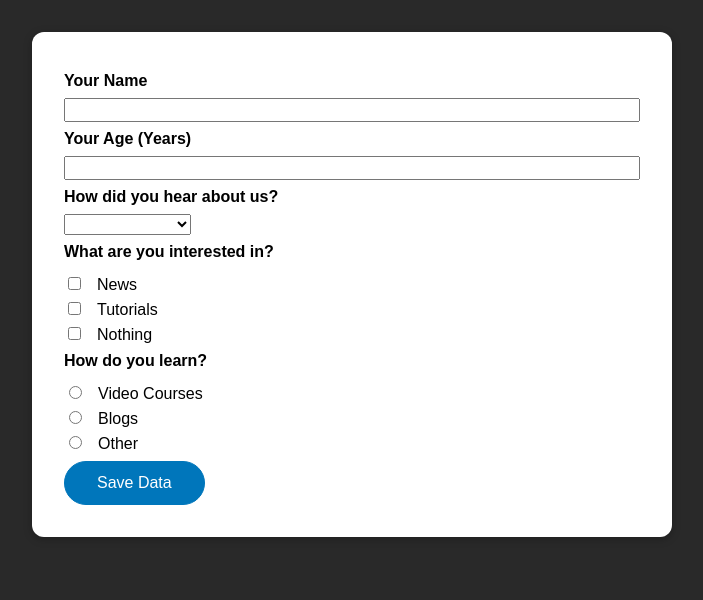
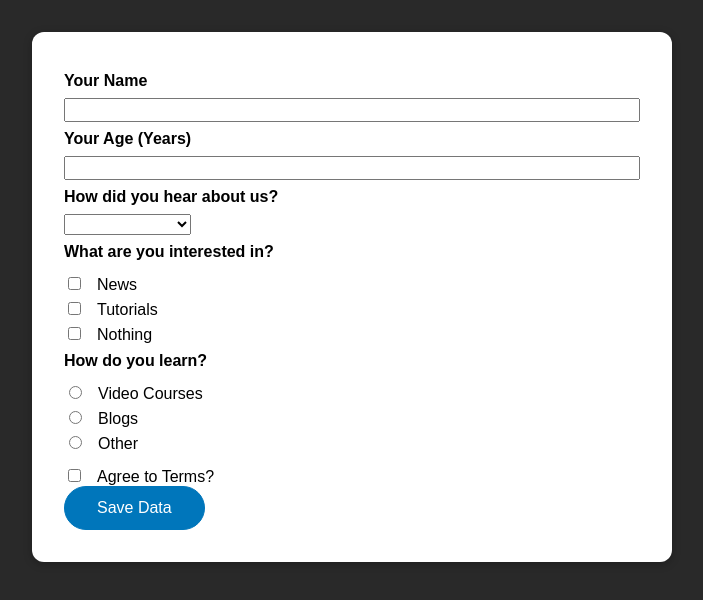
Before and after one commit to northernocean/learning-js-vue, a Vue app: page / in a window 1280 px wide. Shown: the top 600 px of the page, without its empty margins (288-991 px from the left). Built offline with nearby package versions, Linux system fonts and the light colour scheme; the HTML template or start-up script is replaced by a standard one.

Commit message:
binding a single checkbox (true/false)

```diff
--- a/src/components/TheForm.vue
+++ b/src/components/TheForm.vue
@@ -2,15 +2,15 @@
   <form @submit.prevent="submitForm">
     <div class="form-control">
       <label for="user-name">Your Name</label>
-      <input id="user-name" name="user-name" type="text" v-model="userName">
+      <input id="user-name" name="user-name" type="text" v-model="userName" />
     </div>
     <div class="form-control">
       <label for="age">Your Age (Years)</label>
-      <input id="age" name="age" type="number" v-model="userAge">
+      <input id="age" name="age" type="number" v-model="userAge" />
     </div>
     <div class="form-control">
       <label for="referrer">How did you hear about us?</label>
-    <select id="referrer" name="referrer" v-model="referrer">
+      <select id="referrer" name="referrer" v-model="referrer">
         <option value="google">Google</option>
         <option value="wom">Word of mouth</option>
         <option value="newspaper">Newspaper</option>
@@ -19,32 +19,77 @@
     <div class="form-control">
       <h2>What are you interested in?</h2>
       <div>
-        <input id="interest-news" name="interest" type="checkbox" value="news" v-model="interests"/>
+        <input
+          id="interest-news"
+          name="interest"
+          type="checkbox"
+          value="news"
+          v-model="interests"
+        />
         <label for="interest-news">News</label>
       </div>
       <div>
-        <input id="interest-tutorials" name="interest" type="checkbox" value="tutorials" v-model="interests" />
+        <input
+          id="interest-tutorials"
+          name="interest"
+          type="checkbox"
+          value="tutorials"
+          v-model="interests"
+        />
         <label for="interest-tutorials">Tutorials</label>
       </div>
       <div>
-        <input id="interest-nothing" name="interest" type="checkbox" value="nothing" v-model="interests" />
+        <input
+          id="interest-nothing"
+          name="interest"
+          type="checkbox"
+          value="nothing"
+          v-model="interests"
+        />
         <label for="interest-nothing">Nothing</label>
       </div>
     </div>
     <div class="form-control">
       <h2>How do you learn?</h2>
       <div>
-        <input id="how-video" name="how" type="radio" value="videos" v-model="learnBy" />
+        <input
+          id="how-video"
+          name="how"
+          type="radio"
+          value="videos"
+          v-model="learnBy"
+        />
         <label for="how-video">Video Courses</label>
       </div>
       <div>
-        <input id="how-blogs" name="how" type="radio" value="blogs" v-model="learnBy" />
+        <input
+          id="how-blogs"
+          name="how"
+          type="radio"
+          value="blogs"
+          v-model="learnBy"
+        />
         <label for="how-blogs">Blogs</label>
       </div>
       <div>
-        <input id="how-other" name="how" type="radio" value="other" v-model="learnBy" />
+        <input
+          id="how-other"
+          name="how"
+          type="radio"
+          value="other"
+          v-model="learnBy"
+        />
         <label for="how-other">Other</label>
       </div>
+    </div>
+    <div>
+      <input
+        id="terms-agreement"
+        name="terms-agreement"
+        type="checkbox"
+        v-model="termsAgreed"
+      />
+      <label for="terms-agreement">Agree to Terms?</label>
     </div>
     <div>
       <button>Save Data</button>
@@ -61,20 +106,22 @@ export default {
       referrer: null,
       interests: [],
       learnBy: null,
+      termsAgreed: false,
     };
   },
   methods: {
     submitForm() {
-      console.log("-------------------");
-      console.log("submitting form ...");
-      console.log("userName: ", this.userName);
-      console.log("age: ", this.age);
-      console.log("referrer: ", this.referrer);
-      console.log("interests: ", this.interests);
-      console.log("learnBy: ", this.learnBy);
-      console.log("-------------------");
-    }
-  }
+      console.log('-------------------');
+      console.log('submitting form ...');
+      console.log('userName: ', this.userName);
+      console.log('age: ', this.age);
+      console.log('referrer: ', this.referrer);
+      console.log('interests: ', this.interests);
+      console.log('learnBy: ', this.learnBy);
+      console.log('termsAgreed: ', this.termsAgreed);
+      console.log('-------------------');
+    },
+  },
 };
 </script>
 
```
